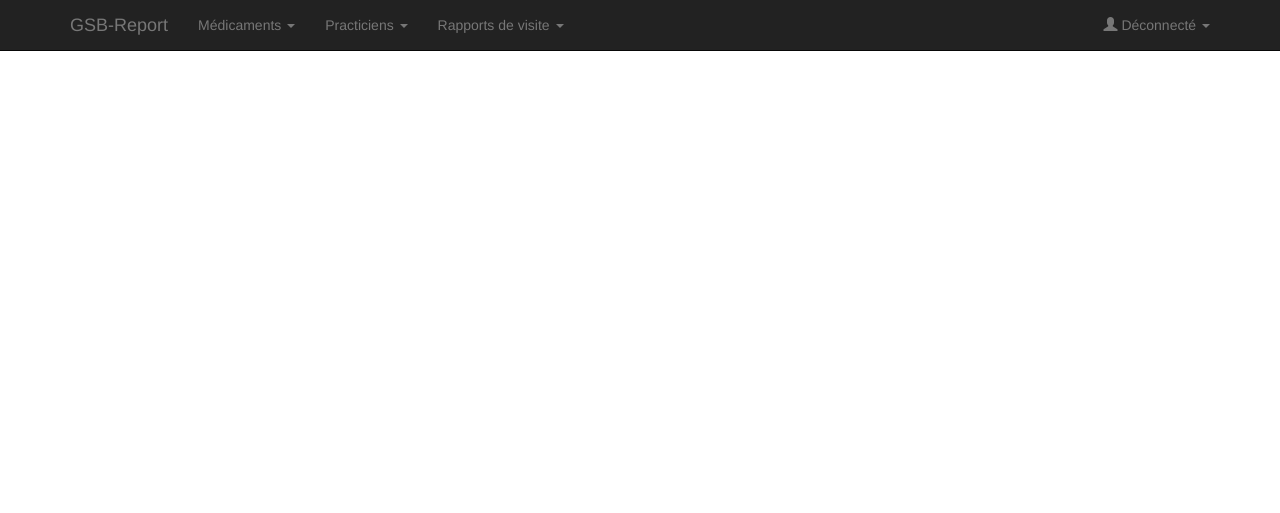
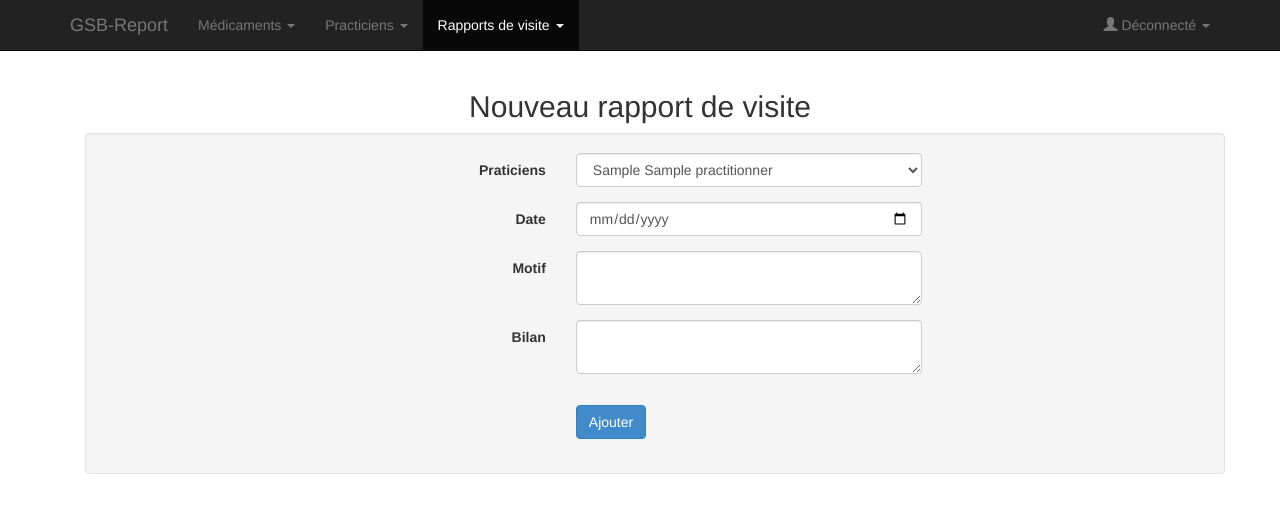
Before and after one commit to Silhris/GSB-Report, a PHP site: template Source/GSB-Report/views/reports_add.html.twig in a window 1280 px wide. Shown: the top 513 px of the page. Run offline with PHP 8.4, Linux system fonts and the light colour scheme; the template is opened without the code that fills it: most values are stand-ins (such as "Sample title", 1, 10 or a date in 2020); some libraries are stand-ins or nearby versions.

Commit message:
Mission_1

```diff
--- a/Source/GSB-Report/app/app.php
+++ b/Source/GSB-Report/app/app.php
@@ -60,5 +60,6 @@ $app['dao.visitor'] = $app->share(function () use ($app) {
 $app['dao.report'] = $app->share(function () use ($app) {
     $reportDAO = new GSB\DAO\VisitReportDAO($app['db']);
     $reportDAO->setPractitionerDAO($app['dao.practitioner']);
+    $reportDAO->setVisitorDAO($app['dao.visitor']);
     return $reportDAO;
 });
--- a/Source/GSB-Report/src/GSB/DAO/VisitReportDAO.php
+++ b/Source/GSB-Report/src/GSB/DAO/VisitReportDAO.php
@@ -65,7 +65,8 @@ class VisitReportDAO extends DAO
      *
      * @return \GSB\Domain\VisitReport
      */
-    protected function buildDomainObject($row) {
+    public function buildDomainObject($row) {
+
         $practitionerId = $row['practitioner_id'];
         $practitioner = $this->practitionerDAO->find($practitionerId);
 
--- a/Source/GSB-Report/views/reports.html.twig
+++ b/Source/GSB-Report/views/reports.html.twig
@@ -10,10 +10,10 @@
         <table class="table table-hover table-condensed">
             <thead>
                 <tr>
-                    <th>Nom</th>
-                    <th>Prénom</th>
+                    <th>Date</th>
+                    <th>Nom-Prénom</th>
                     <th>Ville</th>
-                    <th>Type de praticien</th>
+                    <th>Motif de la visite</th>
                 </tr>
             </thead>
             {% for report in reports %}
--- a/Source/GSB-Report/views/reports_add.html.twig
+++ b/Source/GSB-Report/views/reports_add.html.twig
@@ -1 +1,72 @@
 {% extends "layout.html.twig" %}
+{% set reportMenu = true %}
+
+{% block title %}Nouveau rapport de visite{% endblock %}
+
+{% block content %}
+<h2 class="text-center">{{ block('title') }}</h2>
+
+{% if practitionners is defined %}
+        <div class="container">
+            <div class="well">
+                <form name="addReport" class="form-horizontal" action="" method="post">
+                    <div class="form-group">
+                        <label class="col-sm-4 col-md-5 control-label required" for="addReport_practitioner">
+                            Praticiens
+                        </label>
+                        <div class="col-sm-6 col-md-4">
+                            <select class="form-control" name="addReport[practitioner_id]">
+                                {% for practitionner in practitionners %}
+                                    <option value={{practitionner.id}} >{{practitionner.firstName ~ ' ' ~ practitionner.name}}</option>
+                                {% endfor %}
+                            </select>
+                        </div>
+                    </div>
+
+                    <div class="form-group">
+                        <label class="col-sm-4 col-md-5 control-label required" >
+                            Date
+                        </label>
+                        <div class="col-sm-6 col-md-4">
+                            <input class="form-control" type="date" required="required" name="addReport[reporting_date]"/>
+                        </div>
+                    </div>
+
+                    <div class="form-group">
+                        <label class="col-sm-4 col-md-5 control-label required" for="addReport_purpose">
+                            Motif
+                        </label>
+                        <div class="col-sm-6 col-md-4">
+                        <textarea class="form-control" row="4" required="required" name="addReport[purpose]"></textarea>
+                        </div>
+                    </div>
+
+                    <div class="form-group">
+                        <label class="col-sm-4 col-md-5 control-label required" for="addReport_assessment">
+                            Bilan
+                        </label>
+                        <div class="col-sm-6 col-md-4">
+                            <textarea class="form-control" row="4" required="required" name="addReport[assessment]"></textarea>
+                        </div>
+                    </div>
+
+                    <div class="form-group">
+                        <div class="col-sm-6 col-md-4">
+                            <input type="hidden" class="form-control" row="4" required="required" name="addReport[visitor_id]" value=""></textarea>
+                        </div>
+                    </div>
+
+                    <div class="form-group">
+                        <div class="col-sm-offset-4 col-md-offset-5 col-sm-3">
+                            <div>
+                                <button class="btn btn-primary" name="addReport[add]" type="submit">Ajouter</button>
+                            </div>
+                        </div>
+                    </div>
+                </form>
+            </div>
+        </div>
+{% elseif report %}
+    <div class="alert alert-success">Le rapport a bien été ajouté à la base</div>
+{% endif %}
+{% endblock %}
```
Also changed, not shown: Source/GSB-Report/app/routes.php (+13 -0 lines).
